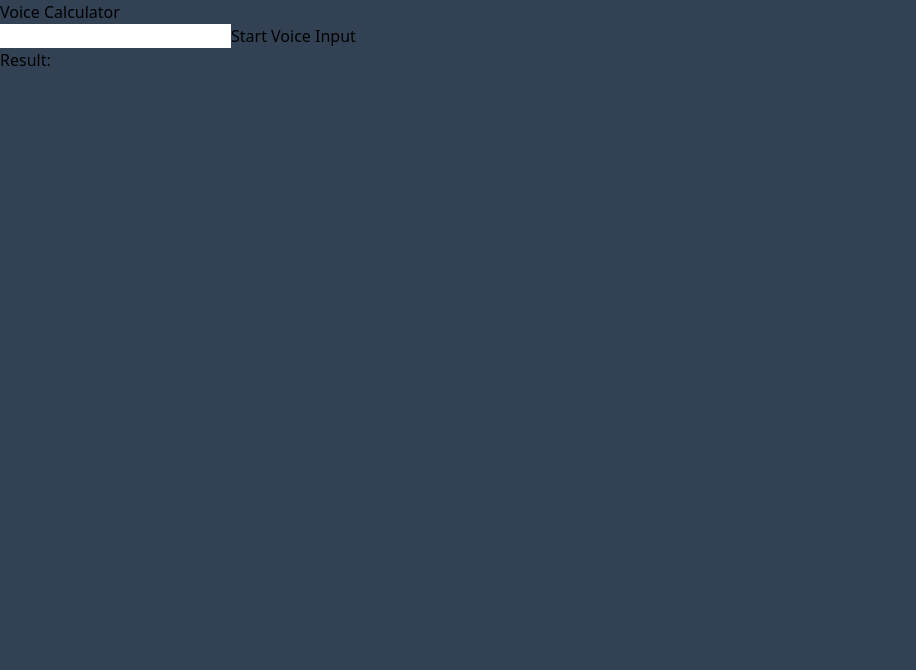
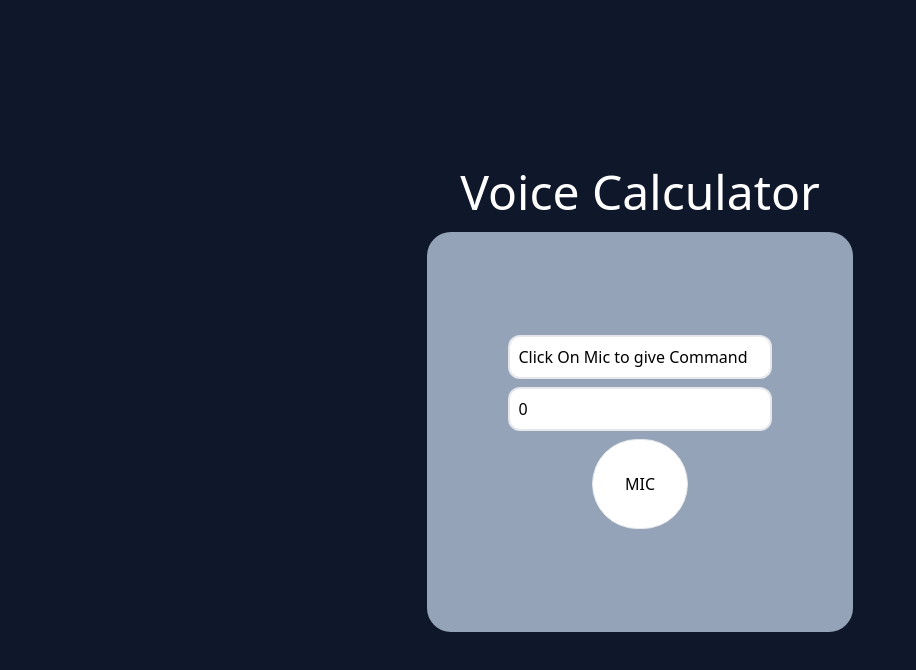
Before and after one commit to Utkarshalways/SoundSolver, a React (Vite) app: page / in a window 1280 px wide. Shown: the top 670 px of the page, without its empty margins (0-916 px from the left). Built offline with nearby package versions, Linux system fonts and the light colour scheme.

Commit message:
Basic design added

```diff
--- a/src/App.jsx
+++ b/src/App.jsx
@@ -6,11 +6,14 @@ function App() {
 
 
   return (
-    <>
+    <div className=" h-screen  flex items-center justify-center flex-col bg-slate-900 gap-4">
+      <h1 className=' text-5xl text-white'>Voice Calculator</h1>
 
-    <VoiceInput/>
-    </>
-  )
+      <div className='h-1/2 w-1/3'>
+      <VoiceInput />
+      </div>
+    </div>
+  );
 }
 
 export default App
--- a/src/Components/VoiceInput.jsx
+++ b/src/Components/VoiceInput.jsx
@@ -2,8 +2,8 @@ import React from 'react'
 import { useState } from 'react';
 
 const VoiceInput = () => {
-    const [expression, setExpression] = useState('');
-  const [result, setResult] = useState('');
+    const [expression, setExpression] = useState('Click On Mic to give Command');
+  const [result, setResult] = useState(0);
 
 
   const handleVoiceInput = () => {
@@ -103,24 +103,26 @@ const VoiceInput = () => {
       } catch (error) {
         setResult('Invalid expression');
       }
-      finally{
-
-        // console.log("Finally Called");
-        }}
-
+      // finally{
+      //   // console.log("Finally Called");
+      //   }
+    }
     }
   return (
-    <div className='min-h-screen bg-slate-700 '>
-      <h1>Voice Calculator</h1>
-      <div>
-        <input type="text" value={expression} readOnly />
-        <button onClick={handleVoiceInput}>Start Voice Input</button>
-      </div>
-      <div>
-        <p>Result: {result}</p>
+    <div className=" h-full w-full bg-slate-400 p-4 flex justify-center items-center flex-col  rounded-3xl gap-2">
+      <input type="text" value={expression} readOnly className="border-2 rounded-xl p-2 w-2/3 " />
+
+
+        <input type="number" readOnly value={result} className="border-2 rounded-xl p-2 w-2/3 " />
+
+      <div
+        onClick={handleVoiceInput}
+        className="border bg-white rounded-full p-8  cursor-pointer uppercase"
+      >
+        mic
       </div>
     </div>
-  )
+  );
 }
 
 export default VoiceInput
```
